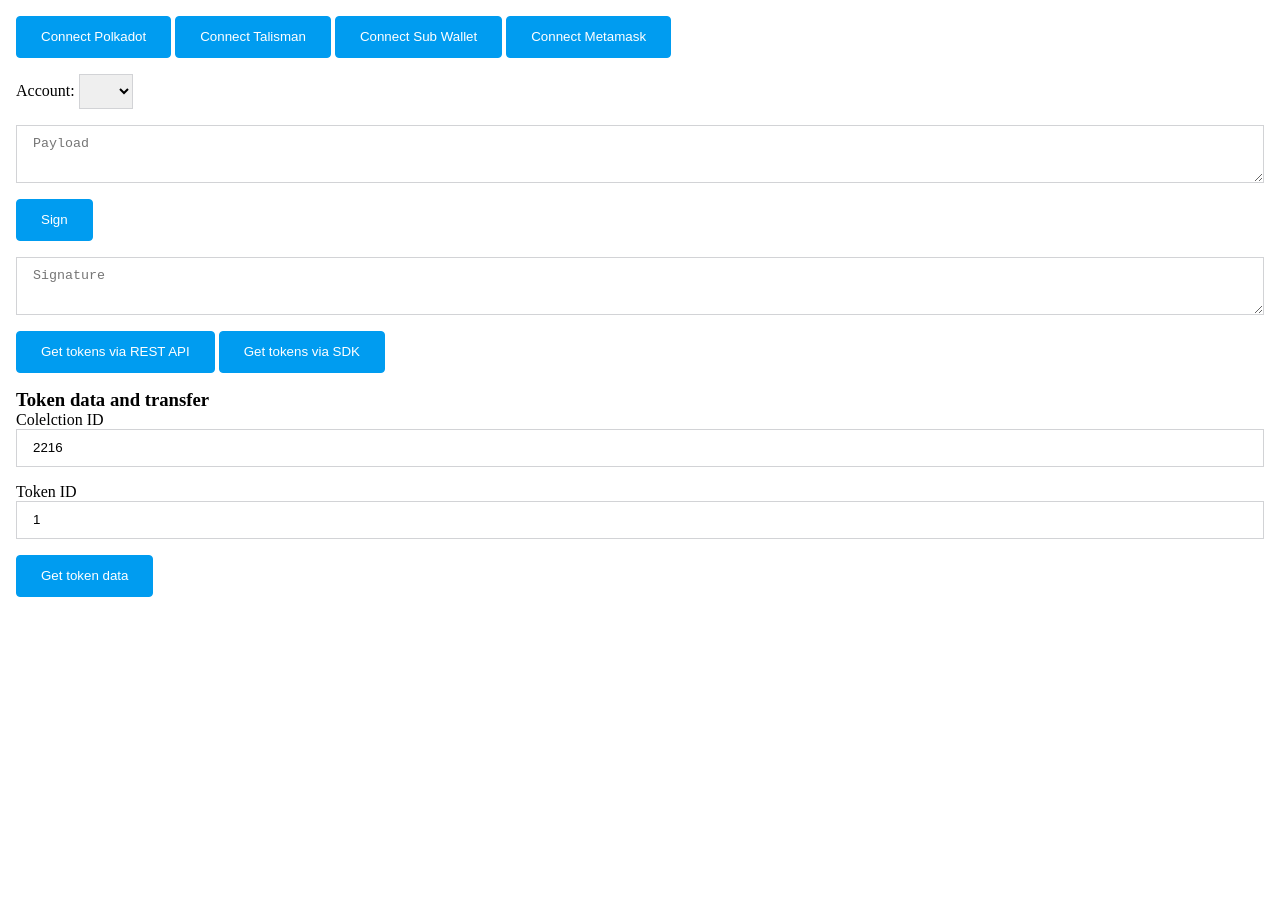
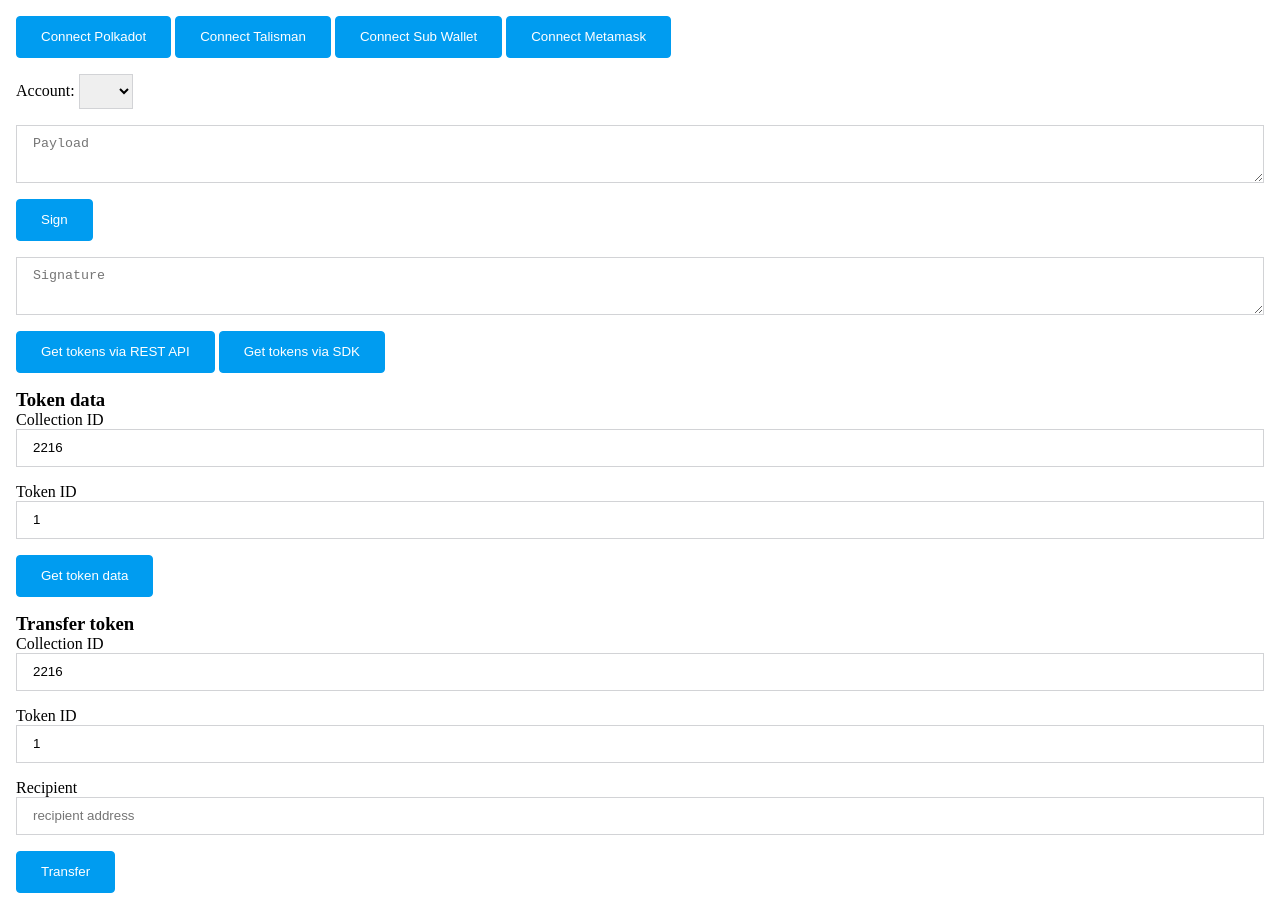
Before and after one commit to drgoshm/simlpe-wallet, a website built with webpack: page src/index.html in a window 1280 px wide. Before the commit the page ends 800 px from the top, so only its background shows below. Built offline with nearby package versions, Linux system fonts and the light colour scheme; what @unique-nft/sdk, @unique-nft/utils would draw is missing.

Commit message:
Tokens transfer

```diff
--- a/src/index.html
+++ b/src/index.html
@@ -85,8 +85,8 @@
     </ul>
   </div>
   <div>
-    <h3>Token data and transfer</h3>
-    <label for="collection-id">Colelction ID</label>
+    <h3>Token data</h3>
+    <label for="collection-id">Collection ID</label>
     <input id="collection-id" type="text" value="2216" placeholder="collection ID" />
     <label for="token-id">Token ID</label>
     <input id="token-id" type="text" value="1" placeholder="token ID" />
@@ -94,5 +94,15 @@
   </div>
   <div id="token-data">
   </div>
+  <div id="transfer-result">
+    <h3>Transfer token</h3>
+    <label for="collection-id-for-transfer">Collection ID</label>
+    <input id="collection-id-for-transfer" type="text" value="2216" placeholder="collection ID" />
+    <label for="token-id-for-transfer">Token ID</label>
+    <input id="token-id-for-transfer" type="text" value="1" placeholder="token ID" />
+    <label for="recipient">Recipient</label>
+    <input id="recipient" type="text" value="" placeholder="recipient address" />
+    <button onclick="transfer()" >Transfer</button>
+  </div>
 </body>
 </html>
--- a/src/js/index.js
+++ b/src/js/index.js
@@ -47,6 +47,7 @@
   global.getTokensByAccountViaSDK = getTokensByAccountViaSDK;
 
   global.getTokenData = getTokenData;
+  global.transfer = transfer;
 }
 
 /**
@@ -189,6 +190,65 @@
   $tokenData.appendChild($attributesList);
 }
 
+async function transfer() {
+  const $collectionIdInput = document.getElementById('collection-id-for-transfer');
+  const $tokenIdInput = document.getElementById('token-id-for-transfer');
+  const $recipientInput = document.getElementById('recipient');
+  const $walletsSelect = document.getElementById('wallets');
+
+  const collectionId = $collectionIdInput.value;
+  const tokenId = $tokenIdInput.value;
+  const currentAddress = $walletsSelect.value;
+  const to = $recipientInput.value;
+
+  const account = allAccounts.find(({ address }) => currentAddress === address);
+
+  // get the signer payload from the REST SDK
+  const buildResponse = await fetch(`${OPAL_SDK_REST_URI}/tokens/transfer?use=Build`, {
+    method: 'PATCH',
+    mode: "cors",
+    cache: "no-cache",
+    headers: {
+      "Content-Type": "application/json",
+    },
+    body: JSON.stringify({
+      collectionId,
+      tokenId,
+      address: account.address,
+      from: account.address,
+      to
+    })
+  });
+
+  const transactionData = await buildResponse.json();
+
+  console.log(transactionData);
+  // transaction data contains:
+  // signerPayloadHex - hex string
+  // signerPayloadJSON - parsed data of TX to JSON
+  // signerPayloadRaw - raw data
+
+  // now we need to sign the transaction
+
+  const { signature } = await account.signer.sign(transactionData);
+
+  // send TX
+  const sendResponse = await fetch(`${OPAL_SDK_REST_URI}/tokens/transfer?use=Submit`, {
+    method: 'PATCH',
+    mode: "cors",
+    cache: "no-cache",
+    headers: {
+      "Content-Type": "application/json",
+    },
+    body: JSON.stringify({
+      ...transactionData,
+      signature
+    })
+  });
+
+  console.log(await sendResponse.json());
 
 
+}
+
 init();
```
